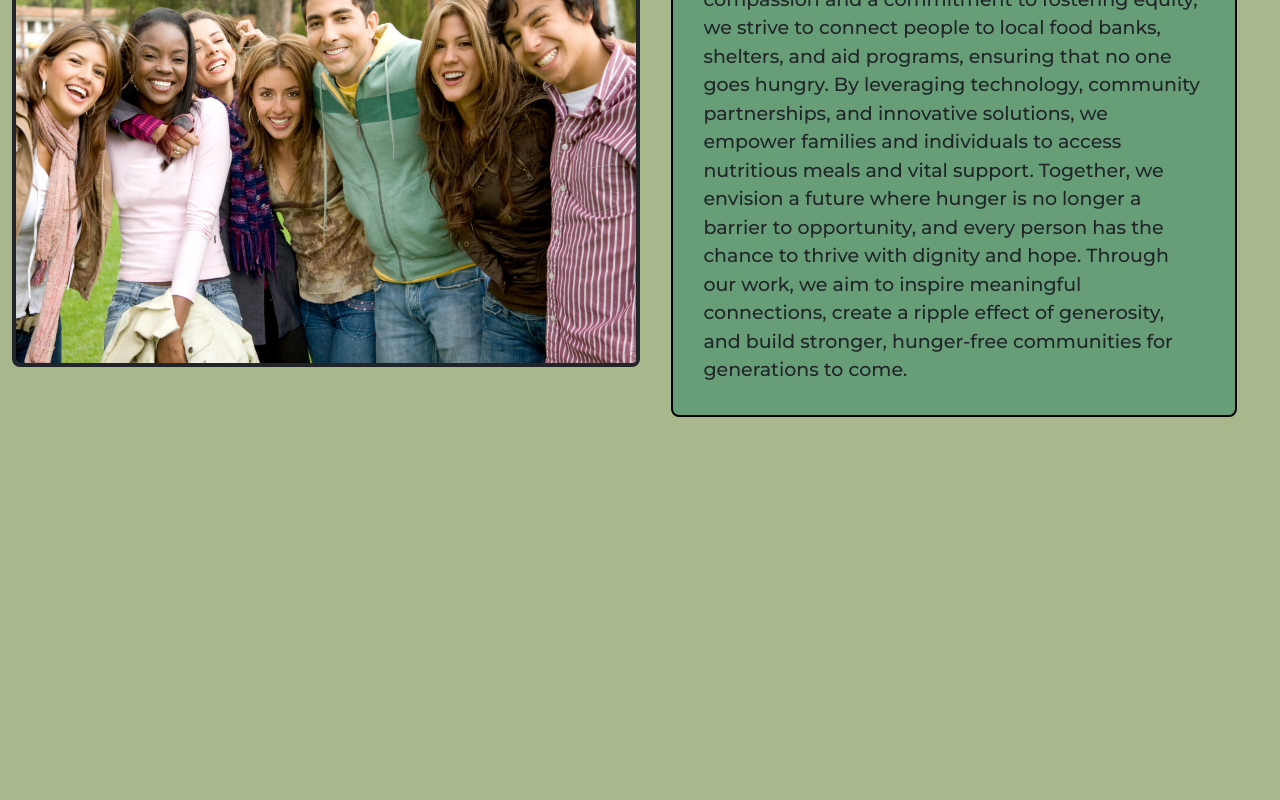
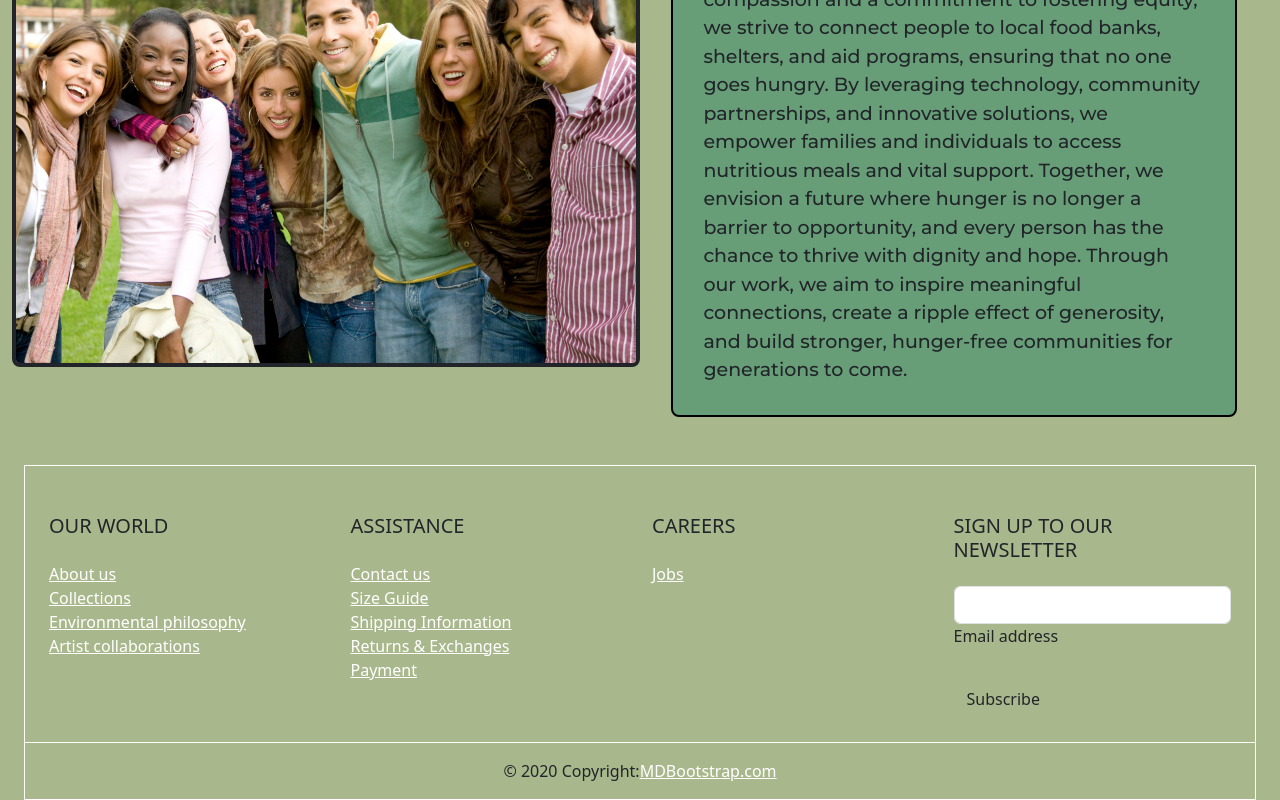
Before and after one commit to NathanHeitzman/Minneapolis-Aid-Map, a React (Vite) app in the folder food-app/: page / in a window 1280 px wide. Shown: the part 667-1467 px from the top of the page. Before the commit the page ends 1084 px from the top, so only its background shows below. Built offline with nearby package versions, Linux system fonts and the light colour scheme.

Commit message:
added footer component from Boostrap

```diff
--- /dev/null
+++ b/food-app/src/components/Footer.tsx
@@ -0,0 +1,76 @@
+const Footer = () => {
+    return(
+        <>
+            <div className="container my-">
+                <footer className="text-center text-lg-start border border-white mt-xl-5 pt-4">
+                    <div className="container p-4">
+                        <div className="row">
+                            <div className="col-lg-3 col-md-6 mb-4 mb-lg-0">
+                                <h5 className="text-uppercase mb-4">OUR WORLD</h5>
+                                <ul className="list-unstyled mb-4">
+                                    <li>
+                                        <a href="#!" className="text-white">About us</a>
+                                    </li>
+                                    <li>
+                                        <a href="#!" className="text-white">Collections</a>
+                                    </li>
+                                    <li>
+                                        <a href="#!" className="text-white">Environmental philosophy</a>
+                                    </li>
+                                    <li>
+                                        <a href="#!" className="text-white">Artist collaborations</a>
+                                    </li>
+                                </ul>
+                            </div>
+
+                            <div className="col-lg-3 col-md-6 mb-4 mb-lg-0">
+                                <h5 className="text-uppercase mb-4">Assistance</h5>
+                                <ul className="list-unstyled">
+                                    <li>
+                                        <a href="#!" className="text-white">Contact us</a>
+                                    </li>
+                                    <li>
+                                        <a href="#!" className="text-white">Size Guide</a>
+                                    </li>
+                                    <li>
+                                        <a href="#!" className="text-white">Shipping Information</a>
+                                    </li>
+                                    <li>
+                                        <a href="#!" className="text-white">Returns & Exchanges</a>
+                                    </li>
+                                    <li>
+                                        <a href="#!" className="text-white">Payment</a>
+                                    </li>
+                                </ul>
+                            </div>
+
+                            <div className="col-lg-3 col-md-6 mb-4 mb-lg-0">
+                                <h5 className="text-uppercase mb-4">Careers</h5>
+                                <ul className="list-unstyled">
+                                    <li>
+                                        <a href="#!" className="text-white">Jobs</a>
+                                    </li>
+                                </ul>
+                            </div>
+
+                            <div className="col-lg-3 col-md-6 mb-4 mb-lg-0">
+                                <h5 className="text-uppercase mb-4">Sign up to our newsletter</h5>
+                                <div className="form-outline form-white mb-4">
+                                    <input type="email" id="form5Example2" className="form-control" />
+                                    <label className="form-label" htmlFor="form5Example2">Email address</label>
+                                </div>
+                                <button type="submit" className="btn btn-outline-white btn-block">Subscribe</button>
+                            </div>
+                        </div>
+                    </div>
+
+                    <div className="text-center p-3 border-top border-white">
+                        © 2020 Copyright:
+                        <a className="text-white" href="https://mdbootstrap.com/">MDBootstrap.com</a>
+                    </div>
+                </footer>
+            </div>
+        </>
+    )
+}
+export default Footer;
--- a/food-app/src/components/MinneapolisMap.tsx
+++ b/food-app/src/components/MinneapolisMap.tsx
@@ -48,8 +48,6 @@ function MinneapolisMap({ mode }: MinneapolisMapProps) {
                 </LeafletMarker>
             ))
         }
-
-        {}
         </MapContainer>
     )
 }
--- a/food-app/src/pages/Home.tsx
+++ b/food-app/src/pages/Home.tsx
@@ -1,4 +1,5 @@
 import TopNav from "../components/TopNav";
+import Footer from "../components/Footer"
 import "bootstrap/dist/css/bootstrap.min.css";
 import "bootstrap/dist/js/bootstrap.bundle.min.js";  // Ensure JS is loaded
 import HappyPeopleWithFood from '../data/images/happy-people-image.avif';
@@ -44,6 +45,7 @@ function Home() {
           </p>
       </div>
     </div>
+    <Footer />
     </>
   );
 };
```
